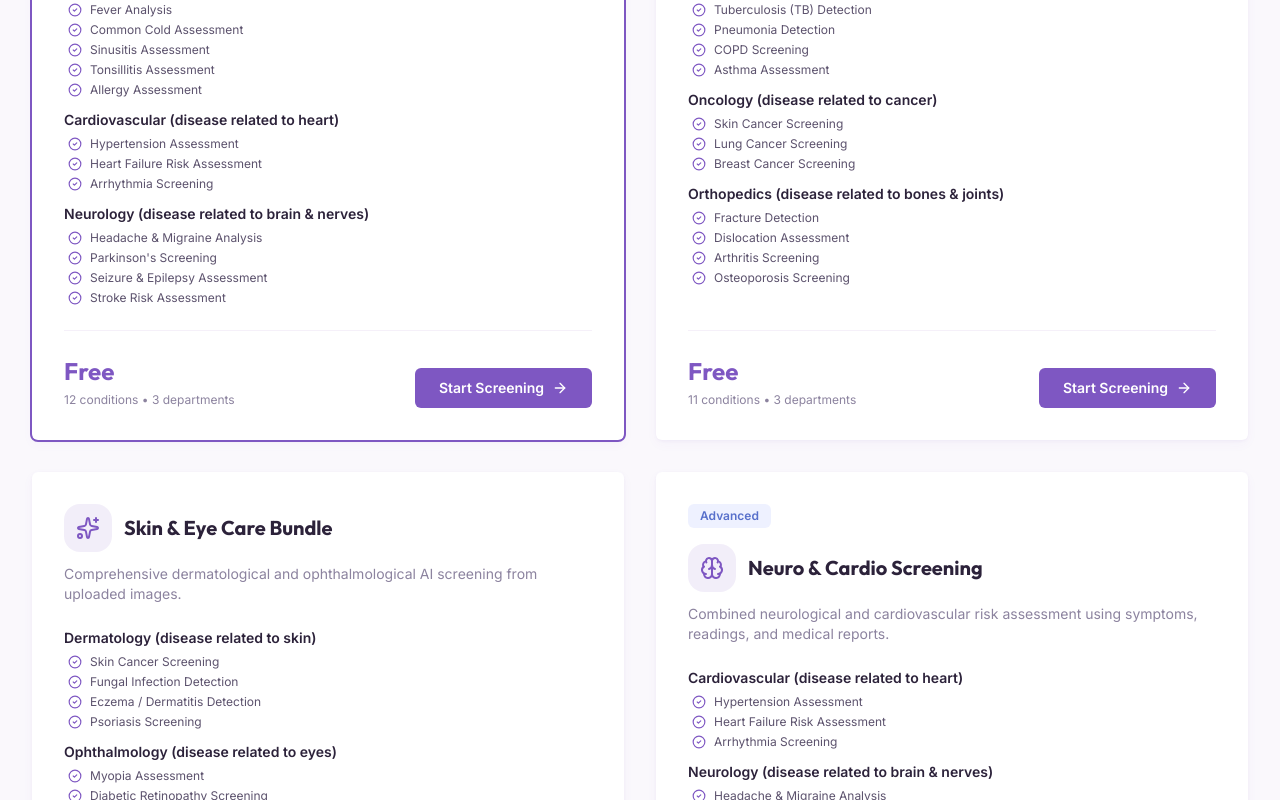
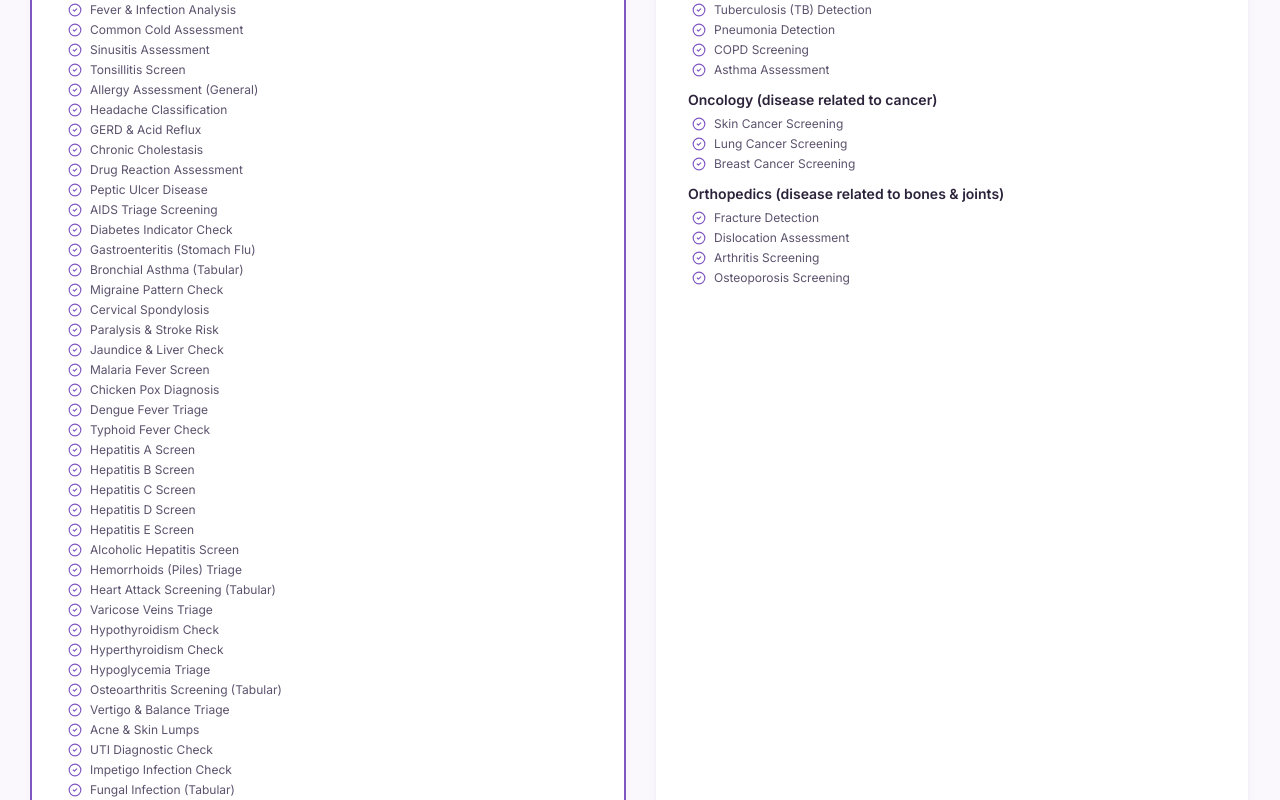
Before and after one commit to AzhaanGlitch/Amrith-The-Elixir-of-Modern-Healing, a React (Vite) app in the folder frontend/: page /packages in a window 1280 px wide. Shown: the part 580-1380 px from the top of the page. Built offline with nearby package versions, Linux system fonts and the light colour scheme.

Commit message:
chore: update mock data for patient diagnostics

```diff
--- a/frontend/src/data/mockData.js
+++ b/frontend/src/data/mockData.js
@@ -11,86 +11,51 @@ export const departments = [
     color: '#006D77',
     inputTypes: ['images', 'readings'],
     diseases: [
-      {
-        id: 'fever',
-        name: 'Fever Analysis',
-        description: 'AI assessment of fever type, pattern, and potential causes based on symptoms and temperature readings.',
-        inputs: ['readings'],
-        questions: [
-          { id: 'q1', label: 'Current body temperature', type: 'text', placeholder: 'e.g., 101.5°F or 38.6°C' },
-          { id: 'q2', label: 'How long have you had fever?', type: 'select', options: ['Just started today', '1-3 days', '4-7 days', '1-2 weeks', 'More than 2 weeks'] },
-          { id: 'q3', label: 'Fever pattern', type: 'select', options: ['Constant', 'Comes and goes', 'Only at night', 'Getting progressively higher', 'Breaks with sweating'] },
-          { id: 'q4', label: 'Associated symptoms', type: 'checkbox', options: ['Chills/Rigors', 'Headache', 'Body aches', 'Sore throat', 'Runny nose', 'Cough', 'Nausea/Vomiting', 'Diarrhea', 'Rash', 'Joint pain', 'Loss of appetite'] },
-          { id: 'q5', label: 'Recent travel history?', type: 'select', options: ['No', 'Yes, within the country', 'Yes, international travel'] },
-          { id: 'q6', label: 'Any medications taken for fever?', type: 'checkbox', options: ['Paracetamol/Acetaminophen', 'Ibuprofen', 'Aspirin', 'Antibiotics', 'None'] },
-        ],
-        uploadLabel: 'Upload thermometer reading photo (optional)',
-        uploadType: 'image',
-        maxFiles: 2,
-      },
-      {
-        id: 'cold',
-        name: 'Common Cold Assessment',
-        description: 'AI evaluation of cold symptoms for severity assessment and care recommendations.',
-        inputs: ['readings'],
-        questions: [
-          { id: 'q1', label: 'How long have you had symptoms?', type: 'select', options: ['Just started', '1-3 days', '4-7 days', '1-2 weeks', 'More than 2 weeks'] },
-          { id: 'q2', label: 'Symptoms', type: 'checkbox', options: ['Runny nose', 'Stuffy nose', 'Sneezing', 'Sore throat', 'Mild cough', 'Low-grade fever', 'Mild body aches', 'Watery eyes', 'Fatigue', 'Headache'] },
-          { id: 'q3', label: 'Color of nasal discharge', type: 'select', options: ['Clear/watery', 'White/cloudy', 'Yellow', 'Green', 'No discharge'] },
-          { id: 'q4', label: 'Severity rating', type: 'select', options: ['Mild — can do daily activities', 'Moderate — activities somewhat affected', 'Severe — unable to perform daily activities'] },
-          { id: 'q5', label: 'Any allergies known?', type: 'select', options: ['Yes', 'No', 'Not sure'] },
-        ],
-        uploadLabel: 'Upload any relevant photos (optional)',
-        uploadType: 'image',
-        maxFiles: 2,
-      },
-      {
-        id: 'sinus',
-        name: 'Sinusitis Assessment',
-        description: 'AI analysis of sinusitis symptoms for infection-type detection and severity grading.',
-        inputs: ['images', 'readings'],
-        questions: [
-          { id: 'q1', label: 'Duration of symptoms', type: 'select', options: ['Less than 1 week', '1-4 weeks', '4-12 weeks (Subacute)', 'More than 12 weeks (Chronic)'] },
-          { id: 'q2', label: 'Symptoms', type: 'checkbox', options: ['Facial pain/pressure', 'Nasal congestion', 'Thick nasal discharge', 'Reduced sense of smell', 'Post-nasal drip', 'Headache', 'Ear pressure', 'Toothache', 'Bad breath', 'Fever'] },
-          { id: 'q3', label: 'Where do you feel the most pressure?', type: 'checkbox', options: ['Forehead', 'Between eyes', 'Cheeks', 'Upper teeth', 'Behind eyes'] },
-          { id: 'q4', label: 'Do symptoms worsen when bending forward?', type: 'select', options: ['Yes', 'No', 'Not sure'] },
-          { id: 'q5', label: 'History of allergies or asthma?', type: 'select', options: ['Yes, allergies', 'Yes, asthma', 'Both', 'No'] },
-        ],
-        uploadLabel: 'Upload facial photos showing swelling or redness (if any)',
-        uploadType: 'image',
-        maxFiles: 3,
-      },
-      {
-        id: 'tonsillitis',
-        name: 'Tonsillitis Assessment',
-        description: 'AI evaluation of throat/tonsil images for infection detection and severity.',
-        inputs: ['images'],
-        questions: [
-          { id: 'q1', label: 'Duration of symptoms', type: 'select', options: ['1-2 days', '3-5 days', '5-7 days', 'More than 1 week', 'Recurring episodes'] },
-          { id: 'q2', label: 'Symptoms', type: 'checkbox', options: ['Sore throat', 'Difficulty swallowing', 'Fever', 'Swollen tonsils', 'White/yellow patches on tonsils', 'Bad breath', 'Neck stiffness', 'Stomach ache', 'Voice changes', 'Ear pain'] },
-          { id: 'q3', label: 'Body temperature (if measured)', type: 'text', placeholder: 'e.g., 100.4°F or 38°C' },
-          { id: 'q4', label: 'Has this happened before?', type: 'select', options: ['No, first time', 'Yes, 2-3 times this year', 'Yes, frequently (4+ times/year)', 'Chronic'] },
-          { id: 'q5', label: 'Age group of patient', type: 'select', options: ['0-5 years', '6-12 years', '13-17 years', '18+ years'] },
-        ],
-        uploadLabel: 'Upload a clear photo of the open mouth showing the throat/tonsils',
-        uploadType: 'image',
-        maxFiles: 3,
-      },
-      {
-        id: 'allergies',
-        name: 'Allergy Assessment',
-        description: 'AI-based allergy symptom analysis and allergen pattern identification.',
-        inputs: ['images', 'readings'],
-        questions: [
-          { id: 'q1', label: 'Type of allergic reaction', type: 'checkbox', options: ['Skin rash/hives', 'Nasal congestion', 'Sneezing', 'Itchy/watery eyes', 'Difficulty breathing', 'Swelling', 'Digestive issues', 'Anaphylaxis symptoms'] },
-          { id: 'q2', label: 'Suspected triggers', type: 'checkbox', options: ['Pollen', 'Dust mites', 'Pet dander', 'Food', 'Medication', 'Insect stings', 'Latex', 'Mold', 'Unknown'] },
-          { id: 'q3', label: 'When do symptoms occur?', type: 'select', options: ['Seasonal (spring/fall)', 'Year-round', 'After eating certain foods', 'After taking medication', 'After insect contact', 'Unpredictable'] },
-          { id: 'q4', label: 'Severity', type: 'select', options: ['Mild (minor discomfort)', 'Moderate (affects daily life)', 'Severe (requires medical attention)', 'Life-threatening (anaphylaxis history)'] },
-        ],
-        uploadLabel: 'Upload photos of allergic reactions (skin rashes, swelling, etc.)',
-        uploadType: 'image',
-        maxFiles: 5,
-      },
+      { id: 'fever', name: 'Fever & Infection Analysis', description: 'AI assessment of fever patterns, chills, sweating, and infectious ailments.', inputs: ['readings'] },
+      { id: 'common-cold', name: 'Common Cold Assessment', description: 'Screening for runny/stuffy nose, sneezing, throat irritation, and coughing.', inputs: ['readings'] },
+      { id: 'sinus', name: 'Sinusitis Assessment', description: 'Diagnostic evaluation of forehead sinus pressure, congestion, and headaches.', inputs: ['readings', 'images'] },
+      { id: 'tonsillitis', name: 'Tonsillitis Screen', description: 'Assessing throat soreness, swollen neck glands, patches, and swallowing difficulty.', inputs: ['images'] },
+      { id: 'allergy-gm', name: 'Allergy Assessment (General)', description: 'Evaluating skin itching, rashes, watering eyes, and continuous sneezing.', inputs: ['readings'] },
+      { id: 'headache', name: 'Headache Classification', description: 'Detailed screening for pressure, tension, and mild vascular headaches.', inputs: ['readings'] },
+      { id: 'gerd', name: 'GERD & Acid Reflux', description: 'Analyzing symptoms of acidity, heartburn, ulcers, and chest burning.', inputs: ['readings'] },
+      { id: 'chronic-cholestasis', name: 'Chronic Cholestasis', description: 'Screening for bile duct obstructions, yellowish skin, and itching.', inputs: ['readings'] },
+      { id: 'drug-reaction', name: 'Drug Reaction Assessment', description: 'Evaluating adverse pharmaceutical side-effects, rashes, and body swelling.', inputs: ['readings'] },
+      { id: 'peptic-ulcer', name: 'Peptic Ulcer Disease', description: 'Triage for stomach lining sores, localized belly pain, and indigestion.', inputs: ['readings'] },
+      { id: 'aids', name: 'AIDS Triage Screening', description: 'Clinical screening for high-risk exposures, weight loss, and chronic malaise.', inputs: ['readings'] },
+      { id: 'diabetes', name: 'Diabetes Indicator Check', description: 'Screening for polyuria, extreme hunger, weight fluctuations, and fatigue.', inputs: ['readings'] },
+      { id: 'gastroenteritis', name: 'Gastroenteritis (Stomach Flu)', description: 'Assessing stomach cramps, diarrhea, nausea, vomiting, and dehydration.', inputs: ['readings'] },
+      { id: 'bronchial-asthma-gm', name: 'Bronchial Asthma (Tabular)', description: 'General medicine assessment of breathlessness, coughing, and chest tightness.', inputs: ['readings'] },
+      { id: 'migraine', name: 'Migraine Pattern Check', description: 'Evaluating intense throbbing headaches, visual aura, and sensory sensitivities.', inputs: ['readings'] },
+      { id: 'cervical-spondylosis', name: 'Cervical Spondylosis', description: 'Screening for neck stiffness, radiating shoulder pain, and weak limbs.', inputs: ['readings'] },
+      { id: 'paralysis', name: 'Paralysis & Stroke Risk', description: 'Urgent evaluation of hemiplegia risk, facial droop, and motor loss.', inputs: ['readings'] },
+      { id: 'jaundice', name: 'Jaundice & Liver Check', description: 'Evaluating yellowish skin, yellowing of eyes, dark urine, and liver fatigue.', inputs: ['readings'] },
+      { id: 'malaria', name: 'Malaria Fever Screen', description: 'Assessing high fever, severe shivering, body aches, and sweating cycles.', inputs: ['readings'] },
+      { id: 'chicken-pox', name: 'Chicken Pox Diagnosis', description: 'Evaluating blistering skin rashes, mild fever, and lethargy.', inputs: ['readings'] },
+      { id: 'dengue', name: 'Dengue Fever Triage', description: 'Checking for high fever, joint pain, back pain, and pain behind eyes.', inputs: ['readings'] },
+      { id: 'typhoid', name: 'Typhoid Fever Check', description: 'Checking for high fever, abdominal pain, constipation, and toxic look.', inputs: ['readings'] },
+      { id: 'hepatitis-a', name: 'Hepatitis A Screen', description: 'Triage for acute food/waterborne liver inflammation symptoms.', inputs: ['readings'] },
+      { id: 'hepatitis-b', name: 'Hepatitis B Screen', description: 'Screening for chronic viral hepatitis B indicators, fatigue, and jaundice.', inputs: ['readings'] },
+      { id: 'hepatitis-c', name: 'Hepatitis C Screen', description: 'Assessing exposure risk, liver soreness, and dark urine cues.', inputs: ['readings'] },
+      { id: 'hepatitis-d', name: 'Hepatitis D Screen', description: 'Triage for superinfection in chronic hepatitis carriers.', inputs: ['readings'] },
+      { id: 'hepatitis-e', name: 'Hepatitis E Screen', description: 'Evaluating acute waterborne liver swelling, nausea, and joint pain.', inputs: ['readings'] },
+      { id: 'alcoholic-hepatitis', name: 'Alcoholic Hepatitis Screen', description: 'Evaluating abdominal distention, fluid overload, and alcohol-related liver risk.', inputs: ['readings'] },
+      { id: 'piles', name: 'Hemorrhoids (Piles) Triage', description: 'Checking for anal itching, pain during bowel movements, and bleeding.', inputs: ['readings'] },
+      { id: 'heart-attack-gm', name: 'Heart Attack Screening (Tabular)', description: 'Tabular screening for squeezing chest pain, dyspnea, and sweating.', inputs: ['readings'] },
+      { id: 'varicose-veins', name: 'Varicose Veins Triage', description: 'Screening for swollen legs, leg heaviness, and calf vein prominence.', inputs: ['readings'] },
+      { id: 'hypothyroidism', name: 'Hypothyroidism Check', description: 'Checking for slow metabolism, weight gain, cold sensitivity, and lethargy.', inputs: ['readings'] },
+      { id: 'hyperthyroidism', name: 'Hyperthyroidism Check', description: 'Assessing hyperactive metabolic cues: rapid weight loss, hunger, and sweating.', inputs: ['readings'] },
+      { id: 'hypoglycemia', name: 'Hypoglycemia Triage', description: 'Assessing low blood glucose indicators: shakiness, anxiety, and confusion.', inputs: ['readings'] },
+      { id: 'osteoarthritis', name: 'Osteoarthritis Screening (Tabular)', description: 'Evaluating joint stiffness, movement pain, and knee swelling.', inputs: ['readings'] },
+      { id: 'vertigo', name: 'Vertigo & Balance Triage', description: 'Checking for spinning sensations, unsteadiness, and nausea.', inputs: ['readings'] },
+      { id: 'acne', name: 'Acne & Skin Lumps', description: 'Analyzing facial blackheads, pus-filled pimples, and skin scarring.', inputs: ['readings'] },
+      { id: 'urinary-tract-infection', name: 'UTI Diagnostic Check', description: 'Diagnosing painful burning urination, urge, and bladder pressure.', inputs: ['readings'] },
+      { id: 'impetigo', name: 'Impetigo Infection Check', description: 'Checking for red nose sores and yellow crust oozing lesions.', inputs: ['readings'] },
+      { id: 'fungal-infection-gm', name: 'Fungal Infection (Tabular)', description: 'Checking for skin rashes, internal itching, and dischromic patches.', inputs: ['readings'] },
+      { id: 'psoriasis-gm', name: 'Psoriasis (Tabular)', description: 'Evaluating skin peeling, joint pain, and silver dusting indicators.', inputs: ['readings'] },
+      { id: 'hypertension-gm', name: 'Hypertension (Tabular)', description: 'Checking for elevated blood pressure symptoms, headache, and palpitations.', inputs: ['readings'] },
+      { id: 'tuberculosis-gm', name: 'Tuberculosis (Tabular)', description: 'Triage for chronic cough, blood in sputum, chest pain, and night sweats.', inputs: ['readings'] },
+      { id: 'pneumonia-gm', name: 'Pneumonia (Tabular)', description: 'Screening for breathlessness, high fever, and rusty sputum.', inputs: ['readings'] },
+      { id: 'arthritis-gm', name: 'Arthritis General Check (Tabular)', description: 'Evaluating multi-joint swelling, walking pain, and stiffness.', inputs: ['readings'] },
     ],
   },
   {
```
